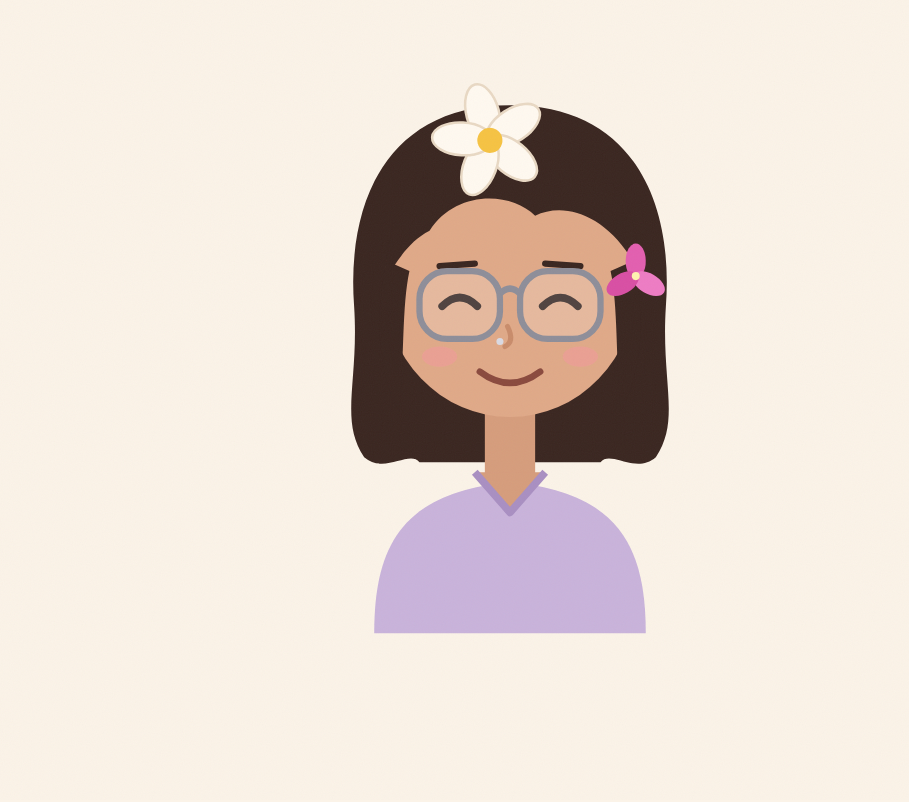
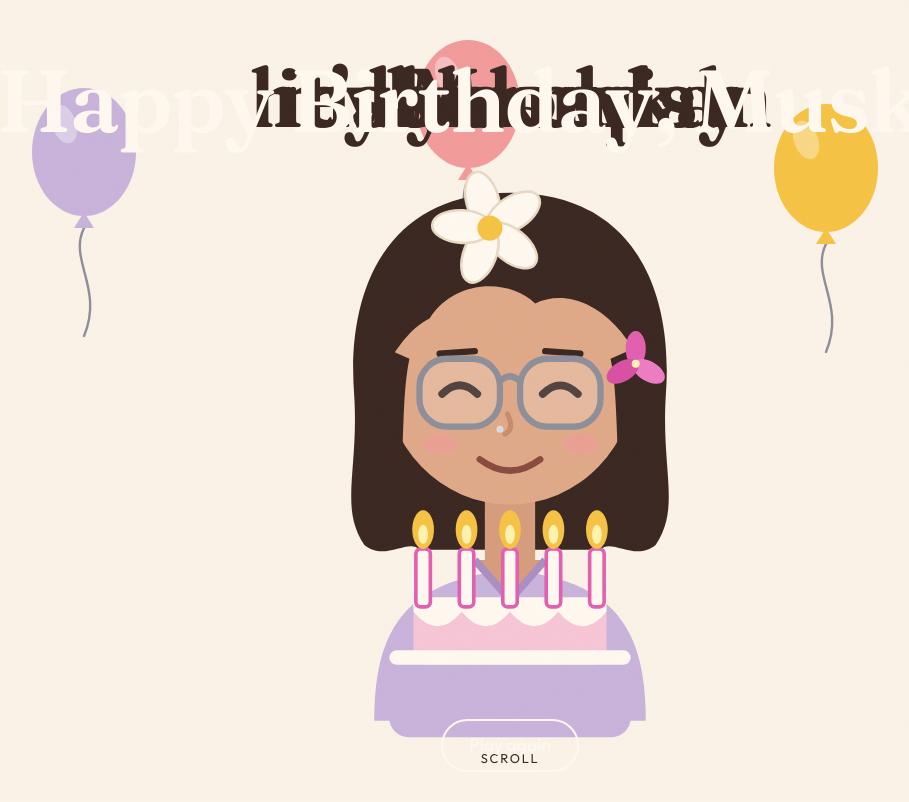
Before and after one commit to LoneWolfXVII/muchkan-bday, a React (Vite) app: page / in a window 1280 px wide. Shown: the top 802 px of the page, without its empty margins (130-1039 px from the left). Built offline with nearby package versions, Linux system fonts and the light colour scheme.

Commit message:
feat: stage layout with words, balloons, cake and buttons

```diff
--- /dev/null
+++ b/src/App.module.css
@@ -0,0 +1,90 @@
+.track {
+  height: 700svh; /* 600svh of scroll = 6 timeline seconds (src/scenes.ts T) */
+}
+
+.stage {
+  position: sticky;
+  top: 0;
+  height: 100svh;
+  overflow: clip;
+  isolation: isolate;
+}
+
+.bg {
+  position: fixed; /* covers the dynamic viewport even when iOS chrome collapses */
+  inset: 0;
+  z-index: var(--z-bg);
+  opacity: 0;
+  pointer-events: none;
+}
+.bg[data-bg='pink'] { background: var(--bg-pink); }
+.bg[data-bg='night'] { background: var(--bg-night); }
+
+.her {
+  position: absolute;
+  left: 50%;
+  top: 50%;
+  translate: -50% -42%;
+  z-index: var(--z-her);
+  width: min(66vw, 44svh);
+}
+
+.words {
+  position: absolute;
+  top: calc(env(safe-area-inset-top) + 7svh);
+  left: 16px;
+  right: 16px;
+  z-index: var(--z-words);
+  display: grid;
+  justify-items: center;
+  text-align: center;
+  pointer-events: none;
+}
+.words > * {
+  grid-area: 1 / 1;
+  font-family: var(--font-display);
+  font-size: var(--step-word);
+  font-weight: 600;
+  line-height: 1;
+  letter-spacing: -0.02em;
+}
+.words h1 {
+  font-size: var(--step-title);
+  color: var(--ink-on-night);
+}
+.words [data-pop] { display: inline-block; }
+.titleWord { display: inline-block; white-space: nowrap; }
+.words [data-letter] { display: inline-block; }
+
+.hint {
+  position: absolute;
+  left: 50%;
+  bottom: calc(env(safe-area-inset-bottom) + 24px);
+  translate: -50% 0;
+  z-index: var(--z-ui);
+  font-size: 0.8rem;
+  letter-spacing: 0.14em;
+  text-transform: uppercase;
+  animation: bob 1.3s var(--ease-bounce) infinite alternate;
+}
+@keyframes bob {
+  to { transform: translateY(-8px); }
+}
+@media (prefers-reduced-motion: reduce) {
+  .hint { animation: none; }
+}
+
+.replay {
+  position: absolute;
+  left: 50%;
+  bottom: calc(env(safe-area-inset-bottom) + 28px);
+  translate: -50% 0;
+  z-index: var(--z-ui);
+  min-height: 48px;
+  padding: 12px 26px;
+  border-radius: 999px;
+  border: 2px solid var(--ink-on-night);
+  background: transparent;
+  color: var(--ink-on-night);
+  font-weight: 500;
+}
--- a/src/App.tsx
+++ b/src/App.tsx
@@ -1,9 +1,74 @@
+import { useRef, useState } from 'react'
 import Muchkan from './components/Muchkan'
+import Balloon from './components/Balloon'
+import Cake from './components/Cake'
+import Confetti, { type ConfettiHandle } from './components/Confetti'
+import Petals from './components/Petals'
+import Stars from './components/Stars'
+import styles from './App.module.css'
+
+const BALLOONS = [
+  { color: '#C9B3DB', left: '12%', top: '10%' },
+  { color: '#F29B9B', left: '42%', top: '4%' },
+  { color: '#F6C343', left: '70%', top: '12%' },
+]
+
+const TITLE_WORDS = ['Happy', 'Birthday,', 'Muskan']
 
 export default function App() {
+  const track = useRef<HTMLElement>(null)
+  const stage = useRef<HTMLDivElement>(null)
+  const confetti = useRef<ConfettiHandle>(null)
+  const [blown, setBlown] = useState(false)
+
+  const blow = () => setBlown(true) // replaced in Task 8
+  const replay = () => window.scrollTo({ top: 0 }) // replaced in Task 6
+
   return (
-    <main style={{ width: 'min(66vw, 44svh)', margin: '10vh auto' }}>
-      <Muchkan />
-    </main>
+    <>
+      <main ref={track} className={styles.track}>
+        <div ref={stage} className={styles.stage}>
+          <div className={styles.bg} data-bg="pink" />
+          <div className={styles.bg} data-bg="night" />
+          <Stars />
+          {BALLOONS.map((b) => (
+            <Balloon key={b.color} color={b.color} style={{ left: b.left, top: b.top }} />
+          ))}
+          <div className={styles.her} data-her-wrap>
+            <Muchkan />
+            <Petals />
+          </div>
+          <Cake blown={blown} onBlow={blow} />
+
+          <div className={styles.words}>
+            <p data-word="hello" translate="no">hey Muchkan</p>
+            <p data-word="lookup">look up</p>
+            <p data-word="pops">
+              <span data-pop>it’s</span> <span data-pop>your</span> <span data-pop>day</span>
+            </p>
+            <p data-word="bloom">bloom</p>
+            <p data-word="wish">make a wish</p>
+            <h1 data-word="title" translate="no" aria-label="Happy Birthday, Muskan">
+              {TITLE_WORDS.map((word, w) => (
+                <span key={w}>
+                  <span className={styles.titleWord} aria-hidden="true">
+                    {word.split('').map((ch, i) => (
+                      <span key={i} data-letter>{ch}</span>
+                    ))}
+                  </span>
+                  {w < TITLE_WORDS.length - 1 ? ' ' : ''}
+                </span>
+              ))}
+            </h1>
+          </div>
+
+          <p className={styles.hint} data-hint>scroll</p>
+          <button type="button" className={styles.replay} data-replay onClick={replay}>
+            Play again
+          </button>
+        </div>
+      </main>
+      <Confetti ref={confetti} />
+    </>
   )
 }
```
